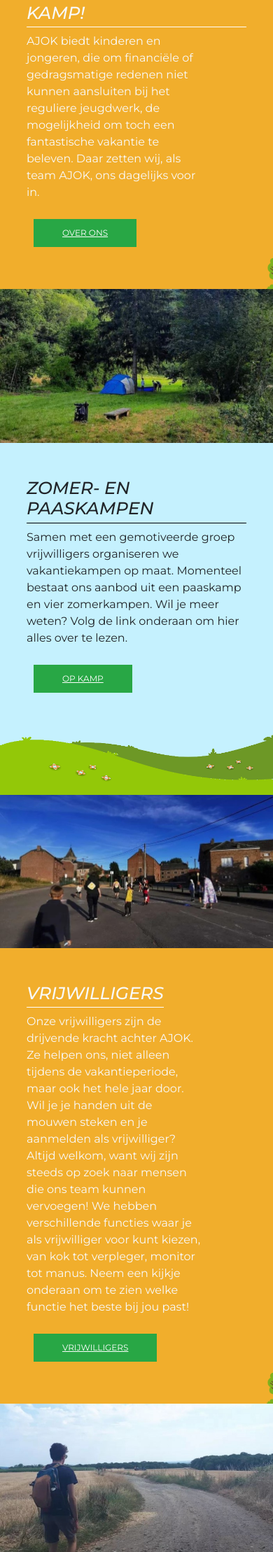
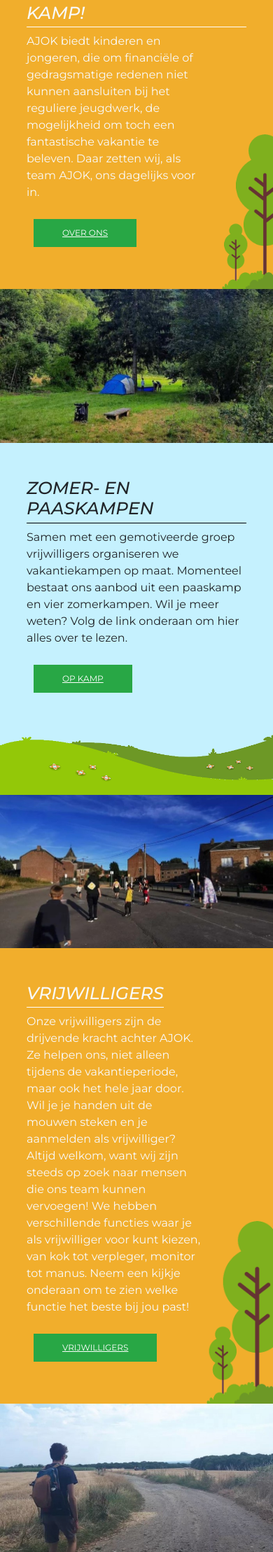
Before and after one commit to arnodeceuninck/ajok-website, a Jekyll site: the page built from index.html, in a window 390 px wide. Shown: the part 1369-3587 px from the top of the page at 70% size. Built offline with Jekyll 4.4.1, drawn with Linux system fonts in a browser that asks for light colours; nearby versions of some CDN libraries.

Commit message:
Boompjes op mobile

```diff
--- a/_includes/section-img-left.html
+++ b/_includes/section-img-left.html
@@ -30,8 +30,7 @@
 
     </div>
 
-
-    <img id="tree" src="assets/images/artifacts/boompjes.png"
-        style="position: absolute; height: auto; width: 20%; right: -50px; z-index: 0; bottom: 0" />
+     <img id="tree" src="assets/images/artifacts/boompjes.png" class="w-md-20 h-md-auto w-auto h-30"
+        style="position: absolute;right: -50px; z-index: 0; bottom: 0;" />
 
 </div>
--- a/_sass/main.scss
+++ b/_sass/main.scss
@@ -155,3 +155,26 @@ a {
 .text-center {
   text-align: center;
 }
+
+@media (min-width: 768px) { /* Medium devices (≥768px) */
+  .w-md-20 {
+      width: 20% !important; /* Set width to 20% */
+  }
+
+  .h-md-auto {
+      height: auto !important; /* Set height to auto */
+  }
+}
+
+
+.w-auto {
+  width: auto; /* Set width to auto */
+}
+
+.h-30 {
+  height: 30%; /* Set height to 30% */
+}
+
+.h-20 {
+  height: 20%; /* Set height to 20% */
+}
```
